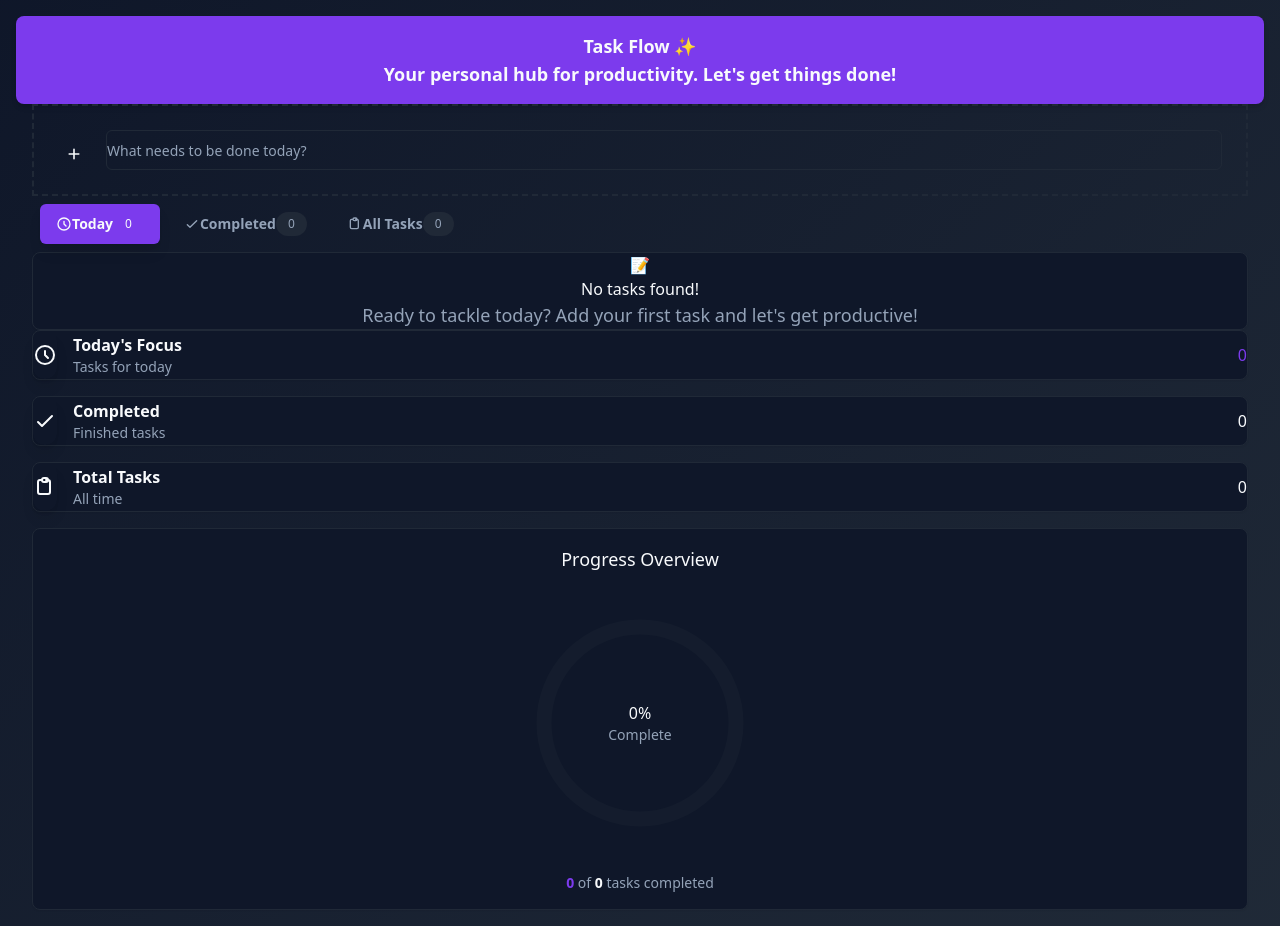
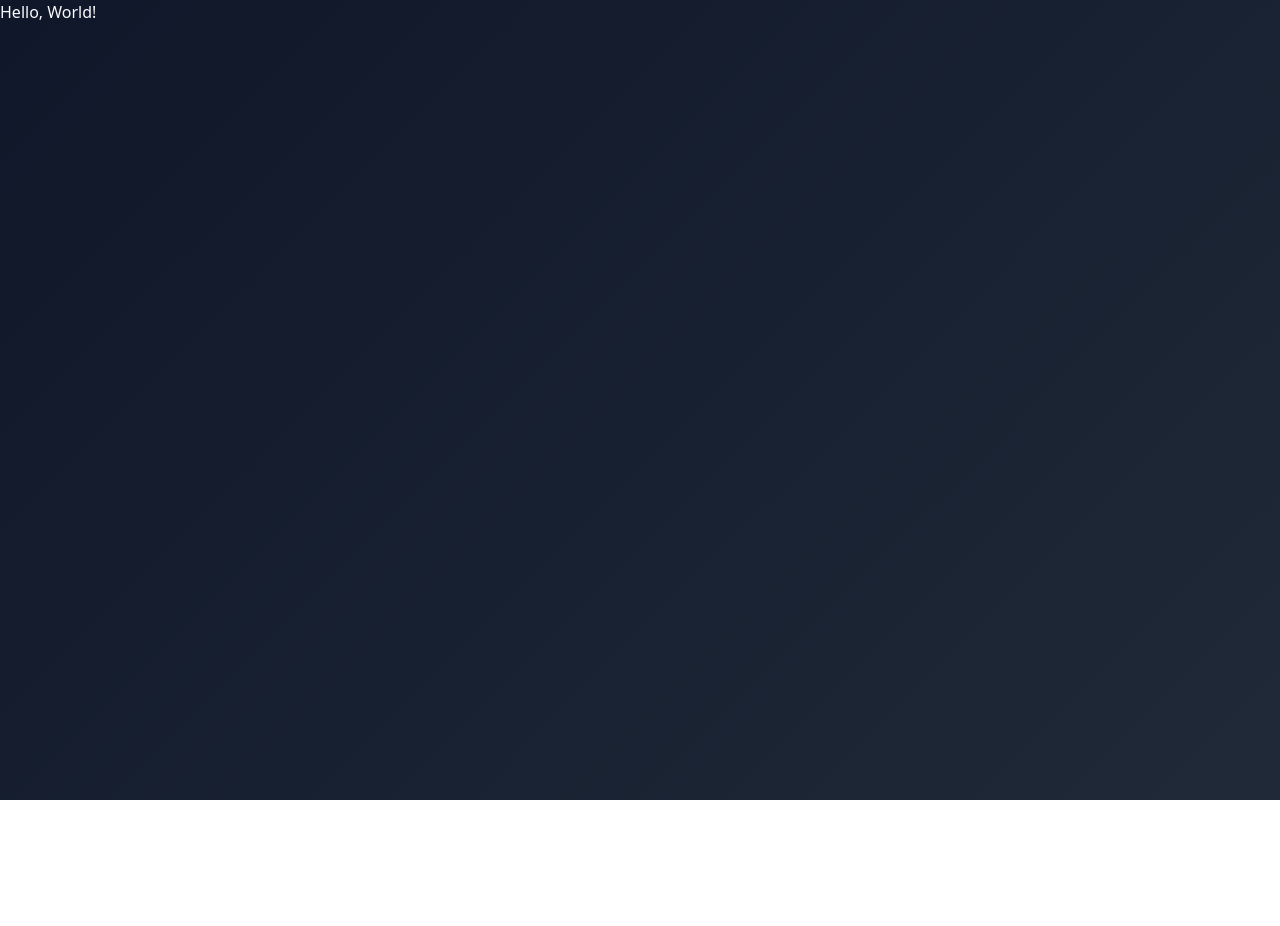
Before and after one commit to Methun-21/Methun-21.github.io, a React (Vite) app: page / in a window 1280 px wide. After the commit the page ends 800 px from the top, so only its background shows below. Built offline with nearby package versions, Linux system fonts and the light colour scheme.

Commit message:
Chore: Simplify App component for debugging

```diff
--- a/src/App.jsx
+++ b/src/App.jsx
@@ -1,27 +1,3 @@
-import { Toaster } from "@/components/ui/toaster";
-import { Toaster as Sonner } from "@/components/ui/sonner";
-import { TooltipProvider } from "@/components/ui/tooltip";
-import { QueryClient, QueryClientProvider } from "@tanstack/react-query";
-import { HashRouter as Router, Routes, Route } from "react-router-dom";
-import Index from "./pages/Index";
-import NotFound from "./pages/NotFound";
-
-const queryClient = new QueryClient();
-
-const App = () => (
-  <QueryClientProvider client={queryClient}>
-    <TooltipProvider>
-      <Toaster />
-      <Sonner />
-      <Router>
-        <Routes>
-          <Route path="/" element={<Index />} />
-          {/* ADD ALL CUSTOM ROUTES ABOVE THE CATCH-ALL "*" ROUTE */}
-          <Route path="*" element={<NotFound />} />
-        </Routes>
-      </Router>
-    </TooltipProvider>
-  </QueryClientProvider>
-);
+const App = () => <h1>Hello, World!</h1>;
 
 export default App;
```
Also changed, not shown: commit_message.txt.
